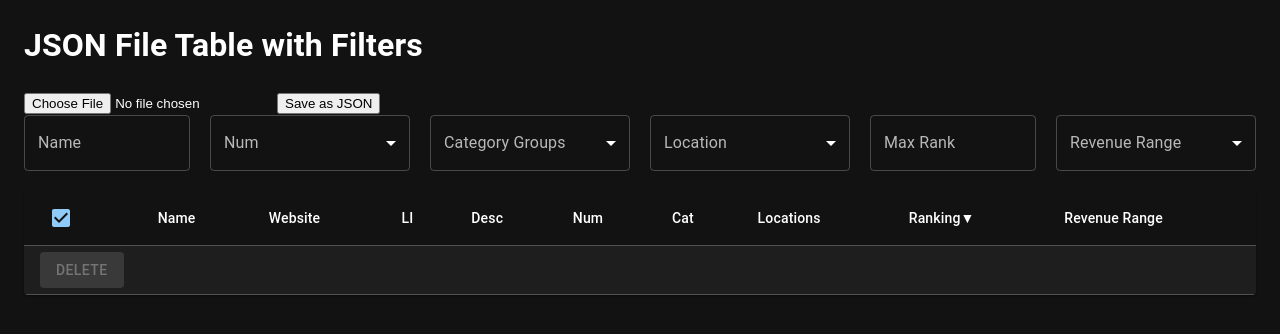
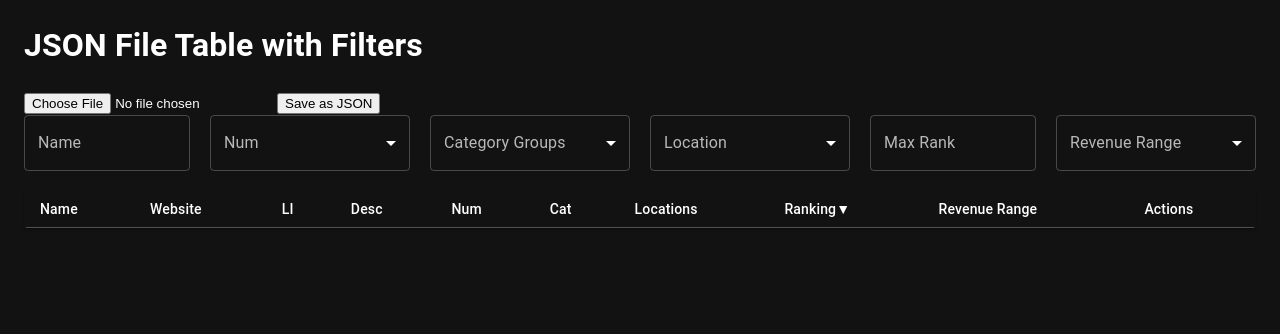
Before and after one commit to a7madgamal/crunchy, a React (Create React App) app: page / in a window 1280 px wide. Shown: the top 334 px of the page. Built offline with nearby package versions, Linux system fonts and the light colour scheme.

Commit message:
remove selection and add del per row

```diff
--- a/src/App.tsx
+++ b/src/App.tsx
@@ -15,39 +15,13 @@ const darkTheme = createTheme({
 });
 
 export const App: React.FC = () => {
-  const {
-    setOriginalData,
-    sortedData,
-    updateFilters,
-    // setFilteredData,
-    handleSort,
-    activeSort,
-  } = useFilter();
-  const [selectedRows, setSelectedRows] = useState<string[]>([]);
+  const { setOriginalData, sortedData, updateFilters, handleSort, activeSort } =
+    useFilter();
   const [locationFilter, setLocationFilter] = useState<string[]>([]);
   const [categoryGroups, setCategoryGroups] = useState<string[]>([]);
 
-  const handleSelectRow = (rowName: string) => {
-    setSelectedRows((prev) => {
-      return prev.includes(rowName)
-        ? prev.filter((name) => name !== rowName)
-        : [...prev, rowName];
-    });
-  };
-
-  const handleSelectAll = (select: boolean) => {
-    if (select) {
-      setSelectedRows(sortedData.map((item) => item.name));
-    } else {
-      setSelectedRows([]);
-    }
-  };
-
-  const handleDeleteSelected = () => {
-    setOriginalData((prev) =>
-      prev.filter((item) => !selectedRows.includes(item.name))
-    );
-    setSelectedRows([]);
+  const handleDeleteSelected = (name: string) => {
+    setOriginalData((prev) => prev.filter((item) => item.name !== name));
   };
 
   return (
@@ -69,9 +43,6 @@ export const App: React.FC = () => {
         />
         <JsonTable
           tableData={sortedData}
-          selectedRows={selectedRows}
-          onSelectRow={handleSelectRow}
-          onSelectAll={handleSelectAll}
           onDeleteSelected={handleDeleteSelected}
           handleSort={handleSort}
           sort={activeSort}
--- a/src/components/JsonTable.tsx
+++ b/src/components/JsonTable.tsx
@@ -10,29 +10,19 @@ import {
   Paper,
   Checkbox,
   Button,
-  TableFooter,
   Link,
 } from "@mui/material";
 import { DataItem, SortableColumn } from "../filters/filterOptions";
 
 interface JsonTableProps {
   tableData: DataItem[];
-  selectedRows: string[];
-  onSelectRow: (name: string) => void;
-  onSelectAll: (select: boolean) => void;
-  onDeleteSelected: () => void;
+  onDeleteSelected: (rowName: string) => void;
   handleSort: (column: SortableColumn) => void;
-  sort: {
-    column: SortableColumn;
-    order: "asc" | "desc";
-  };
+  sort: { column: SortableColumn; order: "asc" | "desc" };
 }
 
 const JsonTable: React.FC<JsonTableProps> = ({
   tableData,
-  selectedRows,
-  onSelectRow,
-  onSelectAll,
   onDeleteSelected,
   handleSort,
   sort,
@@ -45,12 +35,6 @@ const JsonTable: React.FC<JsonTableProps> = ({
       <Table size="small" stickyHeader>
         <TableHead>
           <TableRow>
-            <TableCell>
-              <Checkbox
-                checked={selectedRows.length === tableData.length}
-                onChange={(event) => onSelectAll(event.target.checked)}
-              />
-            </TableCell>
             <TableCell>Name</TableCell>
             <TableCell>Website</TableCell>
             <TableCell>LI</TableCell>
@@ -74,20 +58,12 @@ const JsonTable: React.FC<JsonTableProps> = ({
                 (sort.order === "asc" ? "▲" : "▼")}
             </TableCell>
             <TableCell>Revenue Range</TableCell>
+            <TableCell>Actions</TableCell>
           </TableRow>
         </TableHead>
         <TableBody>
           {tableData.map((item) => (
-            <TableRow
-              key={item.name}
-              selected={selectedRows.includes(item.name)}
-            >
-              <TableCell padding="checkbox">
-                <Checkbox
-                  checked={selectedRows.includes(item.name)}
-                  onChange={() => onSelectRow(item.name)}
-                />
-              </TableCell>
+            <TableRow key={item.name}>
               <TableCell>
                 <Link
                   href={item.companyCBUrl}
@@ -121,23 +97,21 @@ const JsonTable: React.FC<JsonTableProps> = ({
               <TableCell>{item.locationIdentifiers.join(", ")}</TableCell>
               <TableCell>{item.rankOrgCompany}</TableCell>
               <TableCell>{item.revenueRange}</TableCell>
+              <TableCell>
+                <Button
+                  size="small"
+                  style={{ backgroundColor: "red", color: "white" }}
+                  onClick={() => {
+                    console.log("delete", item.name);
+                    onDeleteSelected(item.name);
+                  }}
+                >
+                  x
+                </Button>
+              </TableCell>
             </TableRow>
           ))}
         </TableBody>
-        <TableFooter sx={{ position: "sticky", bottom: 0 }}>
-          <TableRow>
-            <TableCell colSpan={10}>
-              <Button
-                variant="contained"
-                color="secondary"
-                onClick={onDeleteSelected}
-                disabled={selectedRows.length === 0}
-              >
-                Delete
-              </Button>
-            </TableCell>
-          </TableRow>
-        </TableFooter>
       </Table>
     </TableContainer>
   );
```
